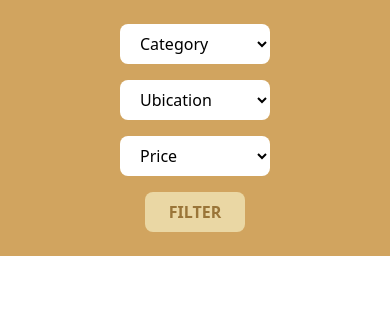
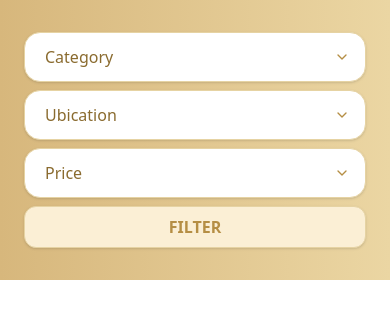
Before and after one commit to Uribe04/Pancachitos, a React (Vite) app in the folder Pancachos/: page / in a window 390 px wide. Shown: the top 318 px of the page. Built offline with nearby package versions, Linux system fonts and the light colour scheme.

Commit message:
barra de filtros responsive

```diff
--- a/Pancachos/package.json
+++ b/Pancachos/package.json
@@ -11,6 +11,7 @@
   },
   "dependencies": {
     "@tailwindcss/vite": "^4.1.14",
+    "lucide-react": "^0.546.0",
     "react": "^19.1.1",
     "react-dom": "^19.1.1"
   },
--- a/Pancachos/src/components/product/productfilter.tsx
+++ b/Pancachos/src/components/product/productfilter.tsx
@@ -1,4 +1,5 @@
 import React, { useState } from "react";
+import { ChevronDown } from "lucide-react";
 
 interface FilterValues {
   category: string;
@@ -22,52 +23,67 @@ const ProductFilter: React.FC = () => {
     console.log("Filters applied:", filters);
   };
 
+  const selectBase =
+  "appearance-none bg-white text-[#8A6B2F] font-medium rounded-2xl px-5 py-3 shadow-sm w-full sm:w-auto min-w-[140px] outline-none cursor-pointer border border-[#e6d3a3] hover:shadow-md transition relative pr-8";
+
+
   return (
-    <div className="p-20 bg-[#D1A45F] flex justify-center items-center py-6">
-      <div className="flex flex-wrap gap-4 justify-center items-center w-full">
+    <div className="bg-gradient-to-r from-[#D7B77C] to-[#EBD6A3] flex justify-center items-center py-8 px-6 sm:px-4">
+
+      <div className="flex flex-col sm:flex-row flex-wrap gap-2 sm:gap-6 justify-center items-center w-full max-w-5xl">
+
         {/* Category */}
+        <div className="relative w-full sm:w-auto">
           <select
             name="category"
             value={filters.category}
             onChange={handleChange}
-          className="bg-white rounded-lg px-4 py-2 min-w-[150px] outline-none"
+            className={selectBase}
           >
             <option value="">Category</option>
             <option value="bread">Bread</option>
             <option value="sweet">Sweet</option>
             <option value="salty">Salty</option>
           </select>
+          <ChevronDown className="absolute right-4 top-1/2 -translate-y-1/2 text-[#B58E44] w-4 h-4 pointer-events-none" />
+        </div>
 
         {/* Ubication */}
+        <div className="relative w-full sm:w-auto">
           <select
             name="ubication"
             value={filters.ubication}
             onChange={handleChange}
-          className="bg-white rounded-lg px-4 py-2 min-w-[150px] outline-none"
+            className={selectBase}
           >
             <option value="">Ubication</option>
             <option value="north">North</option>
             <option value="center">Center</option>
             <option value="south">South</option>
           </select>
+          <ChevronDown className="absolute right-4 top-1/2 -translate-y-1/2 text-[#B58E44] w-4 h-4 pointer-events-none" />
+        </div>
 
         {/* Price */}
+        <div className="relative w-full sm:w-auto">
           <select
             name="price"
             value={filters.price}
             onChange={handleChange}
-          className="bg-white rounded-lg px-4 py-2 min-w-[150px] outline-none"
+            className={selectBase}
           >
             <option value="">Price</option>
             <option value="low">Low</option>
             <option value="medium">Medium</option>
             <option value="high">High</option>
           </select>
+          <ChevronDown className="absolute right-4 top-1/2 -translate-y-1/2 text-[#B58E44] w-4 h-4 pointer-events-none" />
+        </div>
 
         {/* Button */}
         <button
           onClick={handleFilter}
-          className="bg-[#EAD7A4] hover:bg-[#f0e1b0] text-[#9A7538] font-semibold px-6 py-2 rounded-lg transition-all"
+          className="bg-[#FBEFD5] hover:bg-[#f9ecc0] text-[#B58E44] cursor-pointer font-semibold w-full sm:w-auto px-6 py-2 rounded-xl border border-[#e6d3a3] shadow-sm hover:shadow-md transition"
         >
           FILTER
         </button>
```
Also changed, not shown: 1 other file (tests, documents, lock files or other folders). Lines whose indentation alone changed are shown as unchanged.
